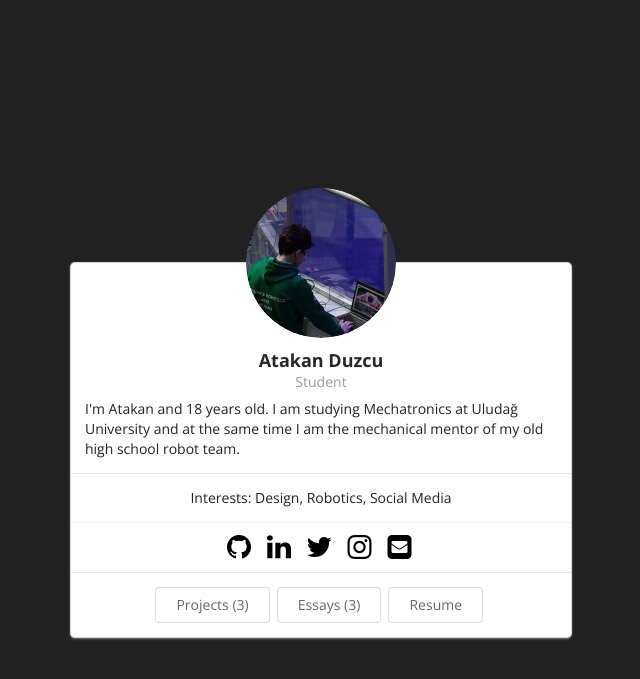
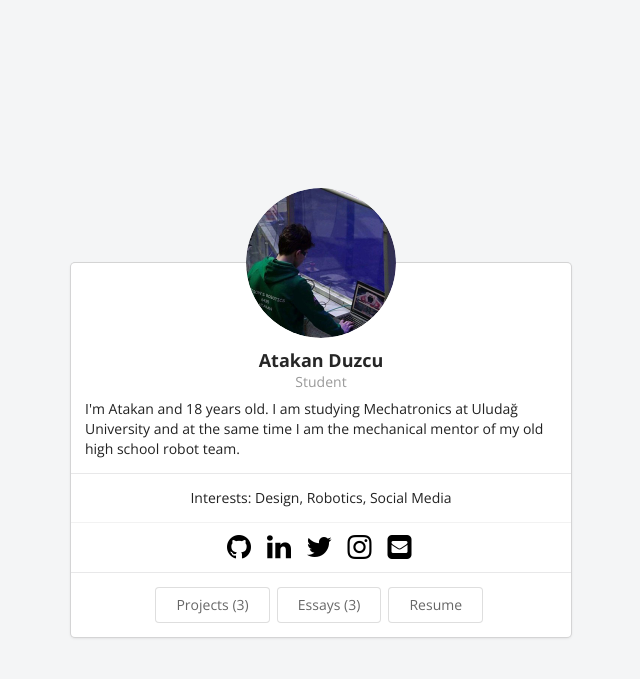
Before and after one commit to atakanduzcu/denemece, a Jekyll site: the page built from index.html, in a window 1280 px wide. Shown: the top 679 px of the page, without its empty margins (319-959 px from the left). Built offline with Jekyll 4.4.1, drawn with Linux system fonts in a browser that asks for light colours.

Commit message:
Update stylesheet-customizations.scss

```diff
--- a/css/stylesheet-customizations.scss
+++ b/css/stylesheet-customizations.scss
@@ -6,16 +6,19 @@
 // Here are some common customizations for colors
 
 // Customize the background color
+// Customize the background color
 body {
-   background-color: #212121;
+ // background: linear-gradient(to bottom right, aliceblue, whitesmoke);
+ background: #F4F5F6;
 }
 
 // Customize the menubar color
 .ui.menu {
-   background: lighten(silver, 10%);
+  // background: aliceblue;
+  background: #f3f6fa;
 }
 
 // Customize the home page icon colors
 .icon-color {
-   color: darken(purple, 40%);
+  color: 9974dd;
 }
```
